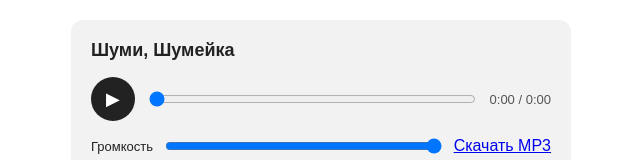
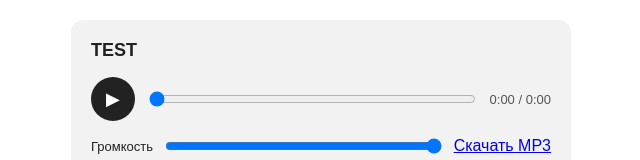
Before and after one commit to redGRagen/pdf-viewer, a plain HTML site: page audio.html in a window 1280 px wide. Shown: the top 160 px of the page, without its empty margins (319-959 px from the left). Drawn offline with Linux system fonts and the light colour scheme.

Commit message:
Change song title to 'TEST'
Updated the song title in the audio player from 'Шуми, Шумейка' to 'TEST'.

```diff
--- a/audio.html
+++ b/audio.html
@@ -79,7 +79,7 @@
 <body>
 
   <div class="player">
-    <div class="song-title">Шуми, Шумейка</div>
+    <div class="song-title" id="songTitle"></div>
     <div class="controls">
       <button id="play">▶</button>
       <input type="range" id="progress" value="0" min="0" max="100">
@@ -96,7 +96,7 @@
   <audio id="audio" preload="metadata" src="audio.mp3"></audio>
 
   <script>
-    const songTitle = "Шуми, Шумейка";
+    const songTitle = "TEST";
 const songFile = "audio.mp3";
     const audio = document.getElementById("audio");
     const play = document.getElementById("play");
```
